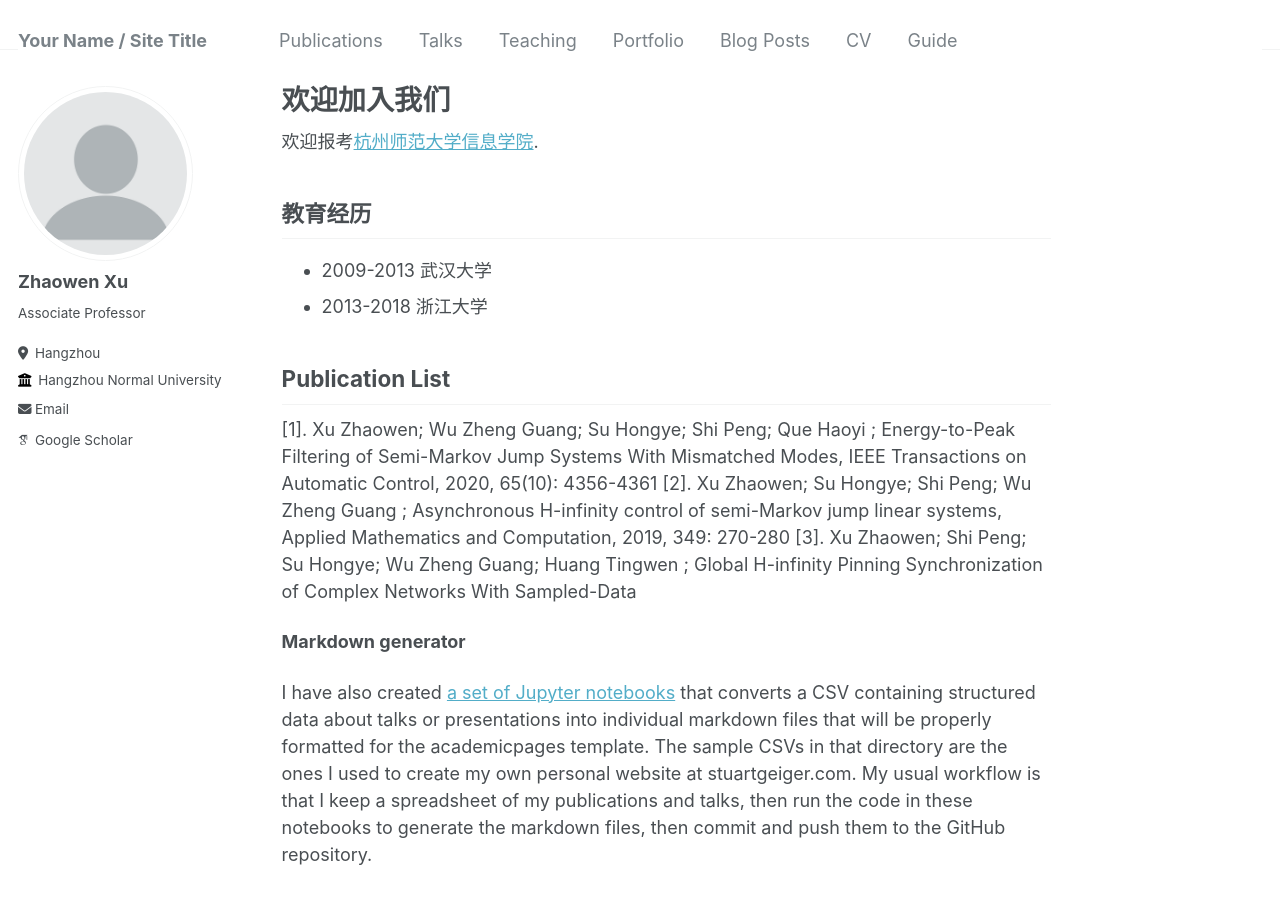
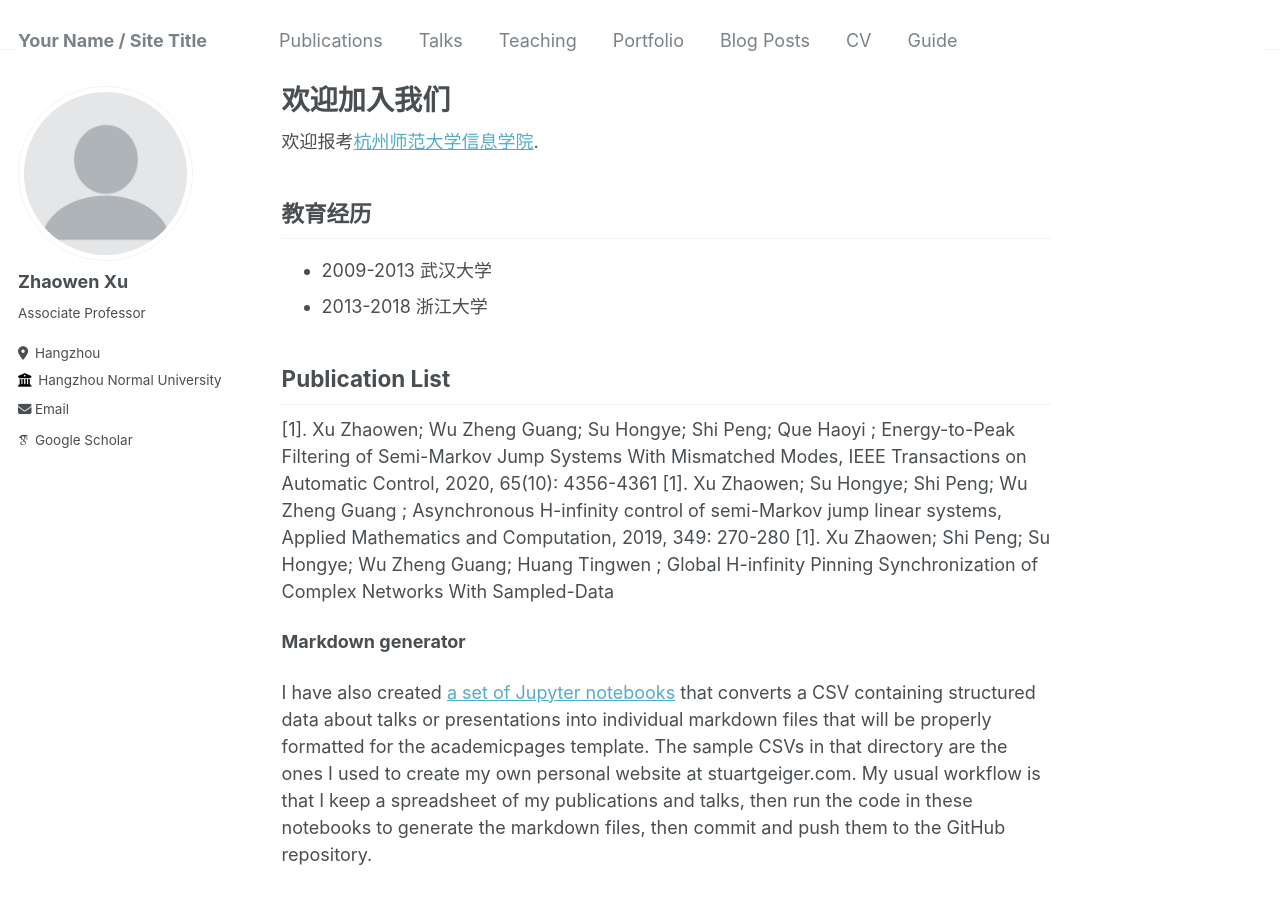
Before and after one commit to zhaowens/homepage, a Jekyll site: the page built from _pages/about.md, in a window 1280 px wide and 900 px high. Built offline with Jekyll 4.4.1, drawn with Linux system fonts in a browser that asks for light colours; some web fonts are replaced.

Commit message:
Update about.md

```diff
--- a/_pages/about.md
+++ b/_pages/about.md
@@ -17,8 +17,8 @@ redirect_from:
 Publication List
 ------
 [1]. Xu Zhaowen; Wu Zheng Guang; Su Hongye; Shi Peng; Que Haoyi ; Energy-to-Peak Filtering of Semi-Markov Jump Systems With Mismatched Modes, IEEE Transactions on Automatic Control, 2020, 65(10): 4356-4361
-[2]. Xu Zhaowen; Su Hongye; Shi Peng; Wu Zheng Guang ; Asynchronous H-infinity control of semi-Markov jump linear systems, Applied Mathematics and Computation, 2019, 349: 270-280
-[3]. Xu Zhaowen; Shi Peng; Su Hongye; Wu Zheng Guang; Huang Tingwen ; Global H-infinity Pinning Synchronization of Complex Networks With Sampled-Data
+[1]. Xu Zhaowen; Su Hongye; Shi Peng; Wu Zheng Guang ; Asynchronous H-infinity control of semi-Markov jump linear systems, Applied Mathematics and Computation, 2019, 349: 270-280
+[1]. Xu Zhaowen; Shi Peng; Su Hongye; Wu Zheng Guang; Huang Tingwen ; Global H-infinity Pinning Synchronization of Complex Networks With Sampled-Data
 
 **Markdown generator**
 
```
